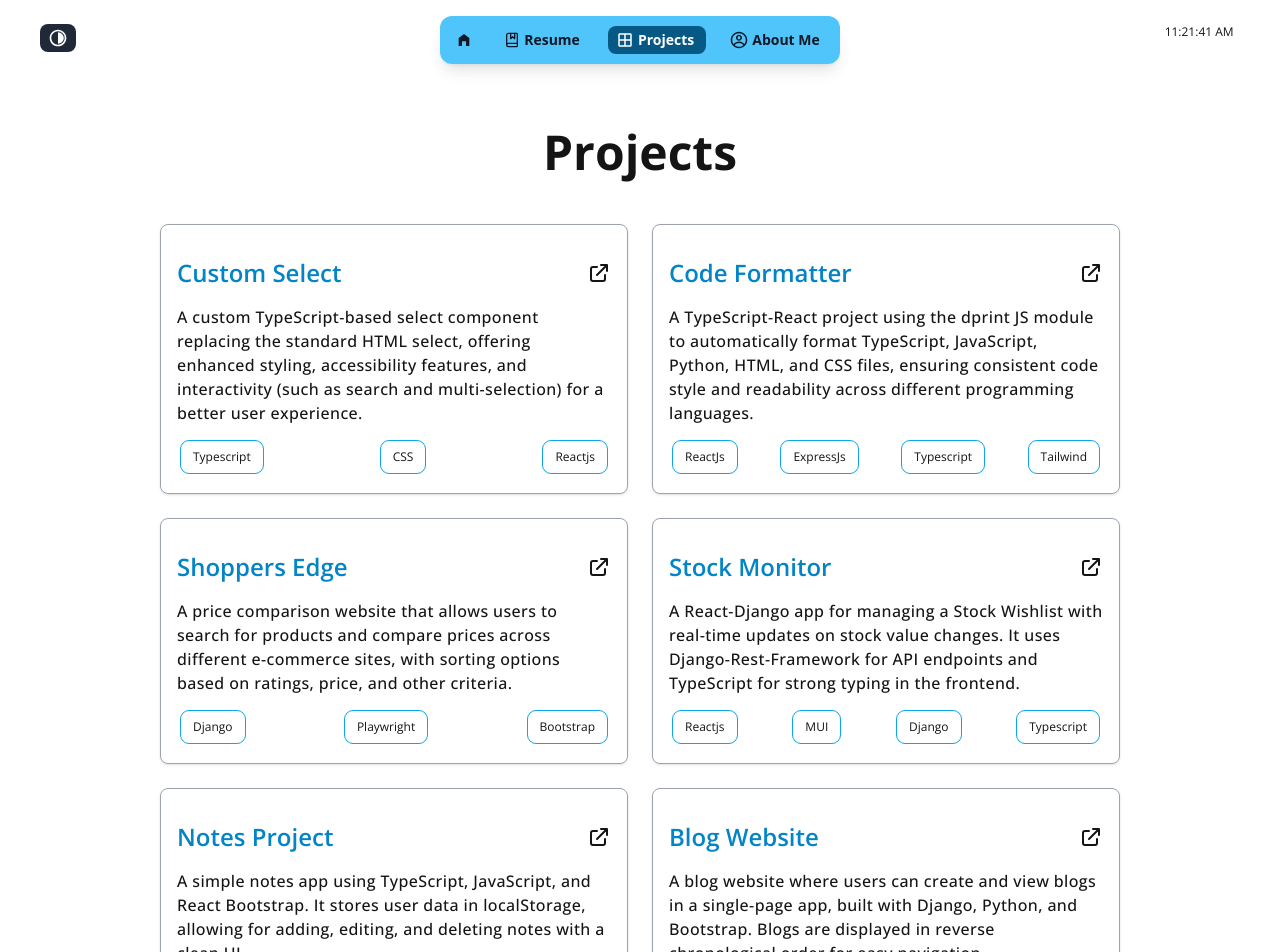
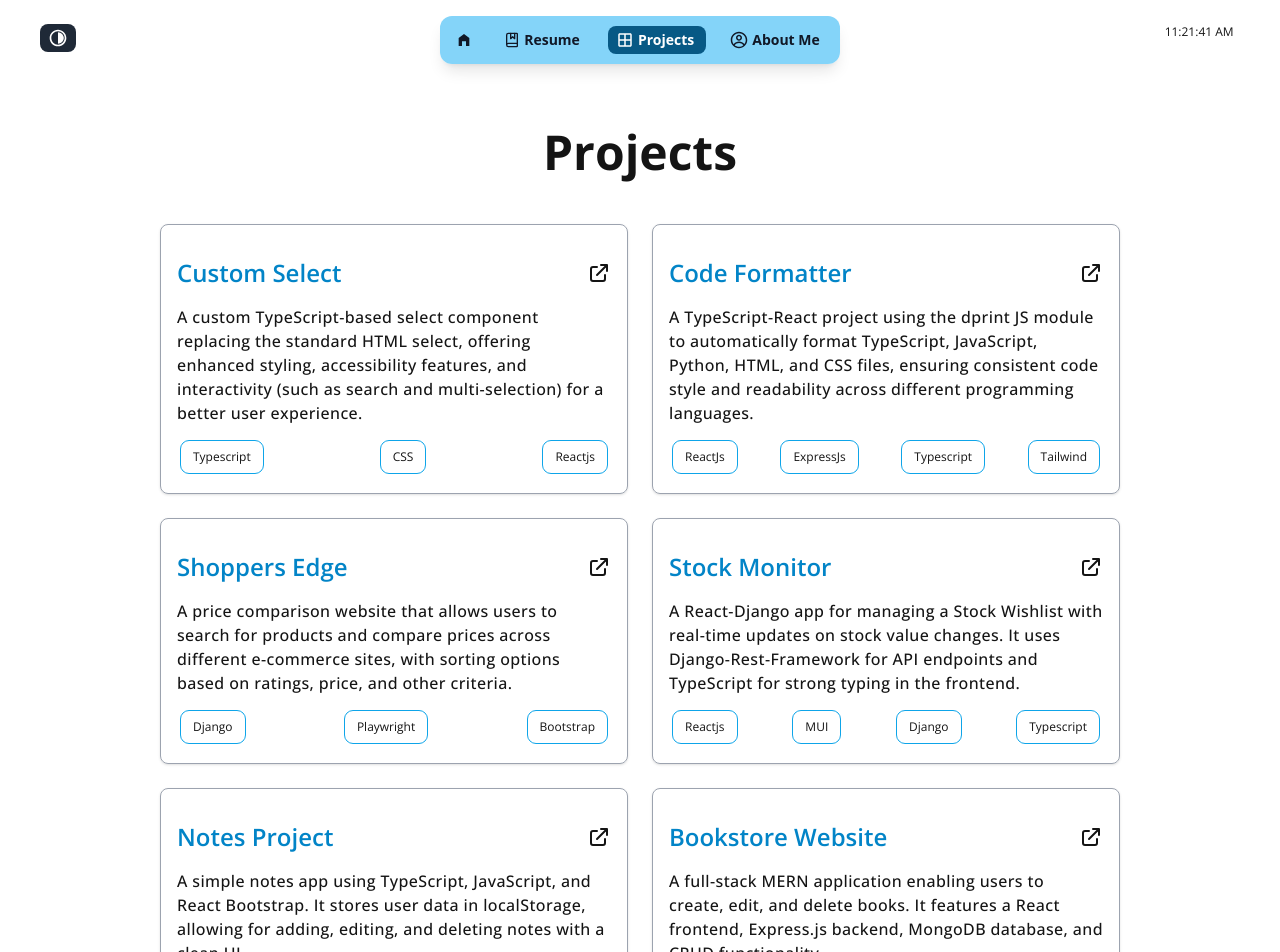
Before and after one commit to vanshanand34/Vansh-Portfolio, a Next.js app: page /projects in a window 1280 px wide. Shown: the top 952 px of the page. Built offline with nearby package versions, Linux system fonts and the light colour scheme.

Commit message:
fix: Fixed navbar color for light theme and changed a project from project page

```diff
--- a/app/Navbar.tsx
+++ b/app/Navbar.tsx
@@ -38,7 +38,7 @@ export default function ResponsiveNavbar({ activeElement }: { activeElement: str
                 font-sans font-semibold w-full p-2 py-4 z-10 ">
                 <div className="w-full px-3 h-12 text-sm flex justify-center">
 
-                    <div className="dark:bg-[#1b1b1baa] bg-[#40c0fbeb] dark:text-inherit text-gray-900 backdrop-blur-xl dark:border dark:border-blue-300 rounded-xl inline-flex items-center md:justify-between justify-between py-3 md:py-6 px-2 dark:shadow-[1px_1px_5px_#1a1a1a] shadow-lg md:gap-4 gap-1">
+                    <div className="dark:bg-[#1b1b1baa] bg-[#7ad1f9eb] dark:text-inherit text-gray-900 backdrop-blur-xl dark:border dark:border-blue-300 rounded-xl inline-flex items-center md:justify-between justify-between py-3 md:py-6 px-2 dark:shadow-[1px_1px_5px_#1a1a1a] shadow-lg md:gap-4 gap-1">
 
                         <Link href={"/"}>
                             <div className={`py-1 px-2 rounded-lg cursor-pointer ${getNavStyling("home")}`}>
--- a/app/projects/ProjectsPage.tsx
+++ b/app/projects/ProjectsPage.tsx
@@ -60,10 +60,10 @@ function ProjectPageComponent() {
                         />
 
                         <ProjectCard
-                            projectLink="https://github.com/vanshanand34/Blogs"
-                            projectName="Blog Website"
-                            projectDescription="A blog website where users can create and view blogs in a single-page app, built with Django, Python, and Bootstrap. Blogs are displayed in reverse chronological order for easy navigation."
-                            techStack={["Django", "Python", "Bootstrap"]}
+                            projectLink="https://github.com/vanshanand34/React-Projects/"
+                            projectName="Bookstore Website"
+                            projectDescription="A full-stack MERN application enabling users to create, edit, and delete books. It features a React frontend, Express.js backend, MongoDB database, and CRUD functionality."
+                            techStack={["MongoDB", "ExpressJS", "Reactjs", "Tailwind"]}
                         />
 
                     </div>
```
